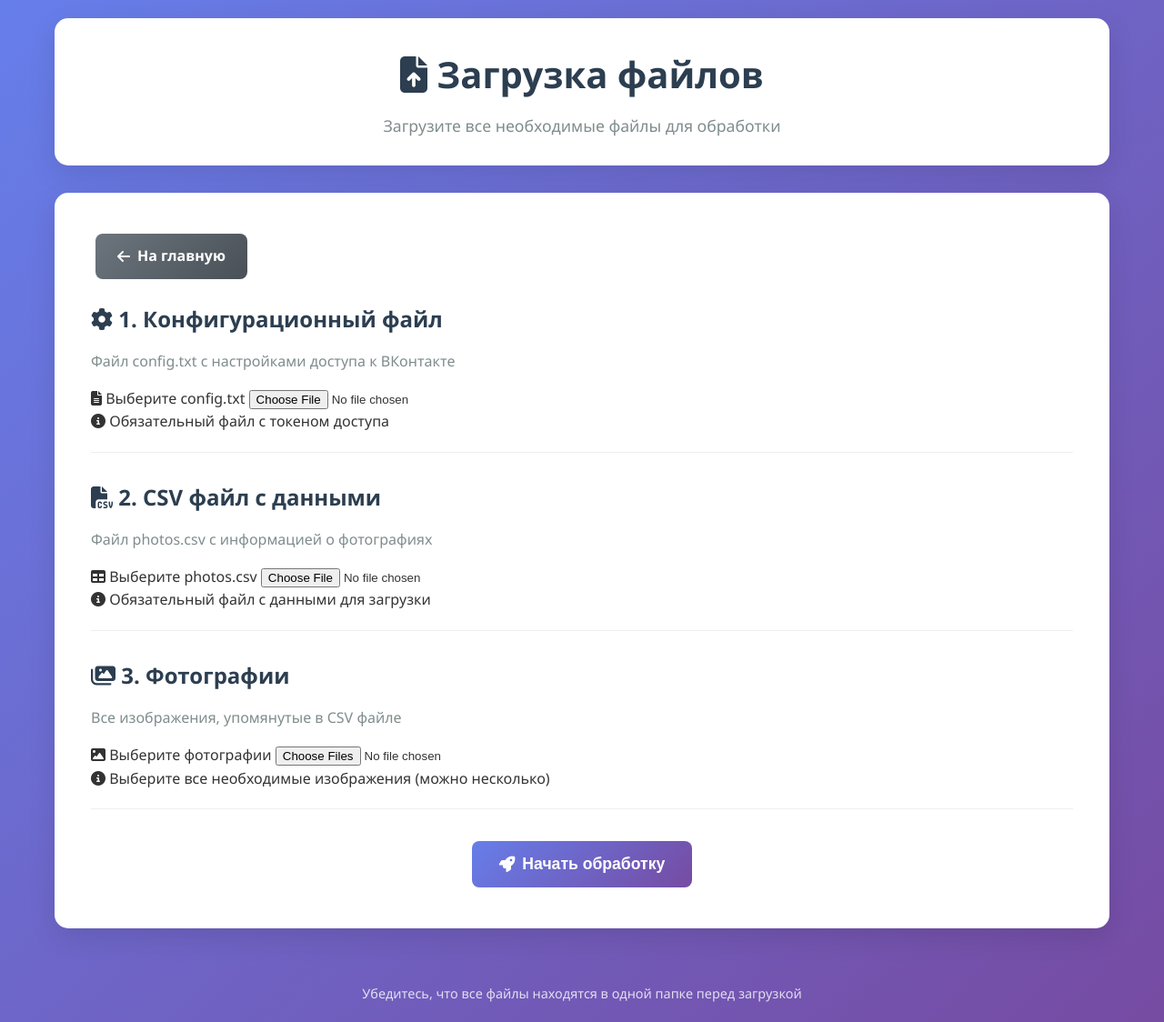
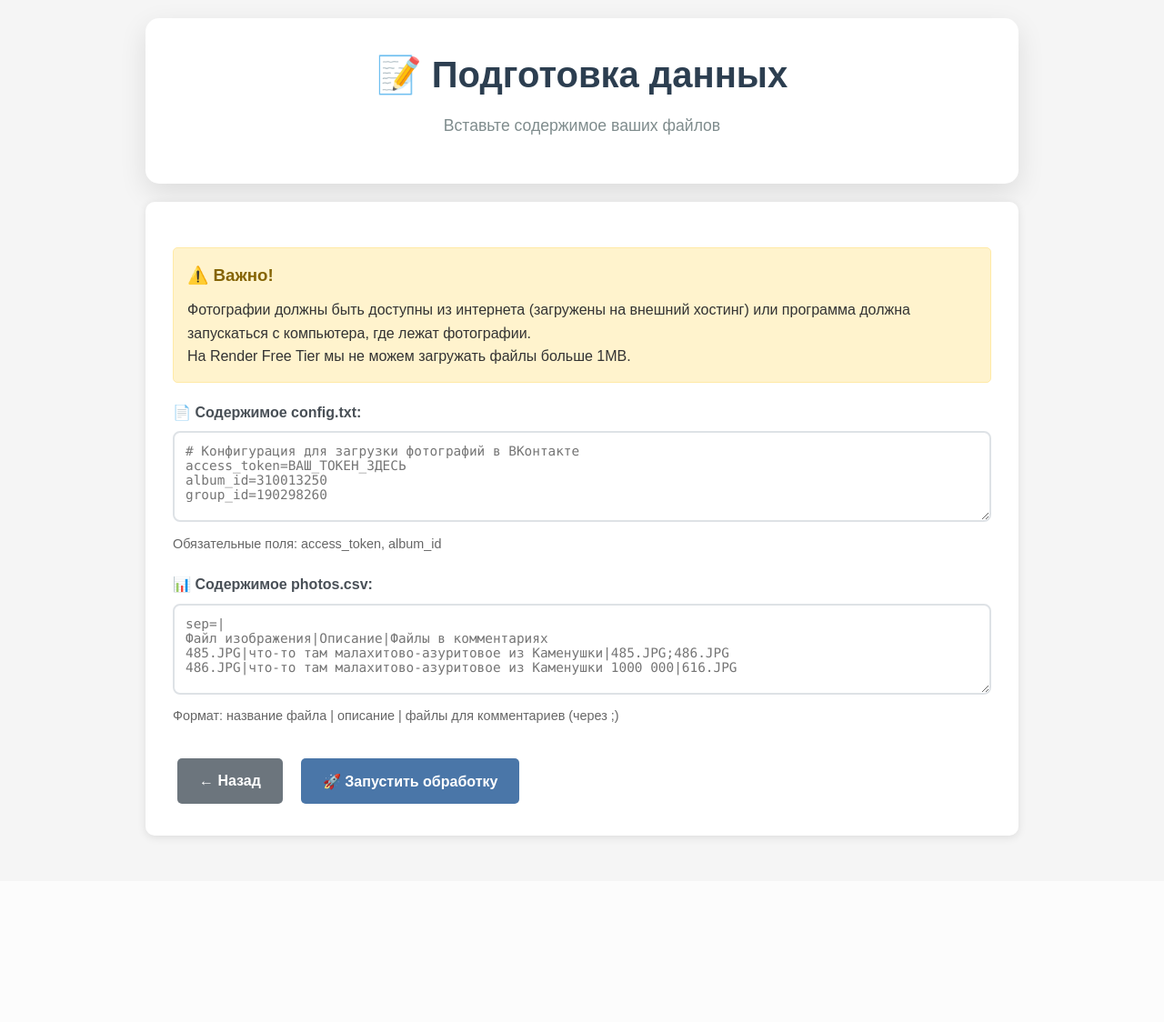
Before and after one commit to pustow-create/upload, a Flask app: page /upload in a window 1280 px wide. Shown: the whole page at 91% size. After the commit the page ends 924 px from the top, so only its background shows below. Run offline with Flask 3, Linux system fonts and the light colour scheme.

Commit message:
Update upload.html

```diff
--- a/templates/upload.html
+++ b/templates/upload.html
@@ -3,135 +3,95 @@
 <head>
     <meta charset="UTF-8">
     <meta name="viewport" content="width=device-width, initial-scale=1.0">
-    <title>Загрузка файлов - VK Photo Uploader</title>
+    <title>Загрузка данных - VK Photo Uploader</title>
     <link rel="stylesheet" href="{{ url_for('static', filename='style.css') }}">
-    <link rel="stylesheet" href="https://cdnjs.cloudflare.com/ajax/libs/font-awesome/6.4.0/css/all.min.css">
+    <style>
+        * { margin: 0; padding: 0; box-sizing: border-box; }
+        body { font-family: Arial, sans-serif; background: #f5f5f5; }
+        .container { max-width: 1000px; margin: 0 auto; padding: 20px; }
+        .header { text-align: center; margin-bottom: 20px; }
+        .card { background: white; padding: 30px; border-radius: 10px; box-shadow: 0 2px 10px rgba(0,0,0,0.1); }
+        h1 { color: #2c3e50; }
+        .subtitle { color: #7f8c8d; margin-bottom: 20px; }
+
+        .error { background: #ffebee; color: #c62828; padding: 10px; border-radius: 5px; margin-bottom: 20px; }
+
+        .form-group { margin-bottom: 20px; }
+        label { display: block; margin-bottom: 5px; font-weight: bold; color: #2c3e50; }
+        textarea { width: 100%; padding: 10px; border: 2px solid #ddd; border-radius: 5px;
+                   font-family: monospace; min-height: 150px; resize: vertical; }
+        textarea:focus { outline: none; border-color: #4a76a8; }
+
+        .form-hint { font-size: 0.9em; color: #666; margin-top: 5px; }
+
+        .btn { padding: 12px 24px; background: #4a76a8; color: white; border: none;
+               border-radius: 5px; font-size: 1em; cursor: pointer; font-weight: bold; }
+        .btn:hover { background: #3a6690; }
+        .btn-secondary { background: #6c757d; }
+        .btn-secondary:hover { background: #5a6268; }
+
+        .buttons { display: flex; gap: 10px; margin-top: 30px; }
+
+        .warning { background: #fff3cd; border: 1px solid #ffeaa7; padding: 15px; border-radius: 5px; margin: 20px 0; }
+        .warning h3 { color: #856404; margin-bottom: 10px; }
+    </style>
 </head>
 <body>
     <div class="container">
         <header class="header">
-            <h1><i class="fas fa-file-upload"></i> Загрузка файлов</h1>
-            <p class="subtitle">Загрузите все необходимые файлы для обработки</p>
+            <h1>📝 Подготовка данных</h1>
+            <p class="subtitle">Вставьте содержимое ваших файлов</p>
         </header>
 
-        <main class="main-content">
         <div class="card">
-                <div class="back-link">
-                    <a href="{{ url_for('index') }}" class="btn btn-secondary">
-                        <i class="fas fa-arrow-left"></i> На главную
-                    </a>
+            {% if error %}
+            <div class="error">
+                ❌ {{ error }}
+            </div>
+            {% endif %}
+
+            <div class="warning">
+                <h3>⚠️ Важно!</h3>
+                <p>Фотографии должны быть доступны из интернета (загружены на внешний хостинг) или
+                   программа должна запускаться с компьютера, где лежат фотографии.</p>
+                <p>На Render Free Tier мы не можем загружать файлы больше 1MB.</p>
             </div>
 
-                <form id="uploadForm" method="POST" enctype="multipart/form-data" action="{{ url_for('upload_files') }}">
-                    <div class="form-section">
-                        <h2><i class="fas fa-cog"></i> 1. Конфигурационный файл</h2>
-                        <p class="form-description">Файл config.txt с настройками доступа к ВКонтакте</p>
-                        <div class="file-upload">
-                            <label for="config_file" class="file-label">
-                                <i class="fas fa-file-text"></i>
-                                <span id="configFileName">Выберите config.txt</span>
-                                <input type="file" id="config_file" name="config_file" accept=".txt" required>
-                            </label>
-                            <div class="file-hint">
-                                <i class="fas fa-info-circle"></i> Обязательный файл с токеном доступа
-                            </div>
+            <form method="POST">
+                <div class="form-group">
+                    <label for="config_content">📄 Содержимое config.txt:</label>
+                    <textarea id="config_content" name="config_content"
+                              placeholder="# Конфигурация для загрузки фотографий в ВКонтакте
+access_token=ВАШ_ТОКЕН_ЗДЕСЬ
+album_id=310013250
+group_id=190298260" required></textarea>
+                    <div class="form-hint">
+                        Обязательные поля: access_token, album_id
                     </div>
                 </div>
 
-                    <div class="form-section">
-                        <h2><i class="fas fa-file-csv"></i> 2. CSV файл с данными</h2>
-                        <p class="form-description">Файл photos.csv с информацией о фотографиях</p>
-                        <div class="file-upload">
-                            <label for="csv_file" class="file-label">
-                                <i class="fas fa-table"></i>
-                                <span id="csvFileName">Выберите photos.csv</span>
-                                <input type="file" id="csv_file" name="csv_file" accept=".csv" required>
-                            </label>
-                            <div class="file-hint">
-                                <i class="fas fa-info-circle"></i> Обязательный файл с данными для загрузки
-                            </div>
+                <div class="form-group">
+                    <label for="csv_content">📊 Содержимое photos.csv:</label>
+                    <textarea id="csv_content" name="csv_content"
+                              placeholder="sep=|
+Файл изображения|Описание|Файлы в комментариях
+485.JPG|что-то там малахитово-азуритовое из Каменушки|485.JPG;486.JPG
+486.JPG|что-то там малахитово-азуритовое из Каменушки 1000 000|616.JPG" required></textarea>
+                    <div class="form-hint">
+                        Формат: название файла | описание | файлы для комментариев (через ;)
                     </div>
                 </div>
 
-                    <div class="form-section">
-                        <h2><i class="fas fa-images"></i> 3. Фотографии</h2>
-                        <p class="form-description">Все изображения, упомянутые в CSV файле</p>
-                        <div class="file-upload">
-                            <label for="photo_files" class="file-label">
-                                <i class="fas fa-image"></i>
-                                <span id="photoFilesName">Выберите фотографии</span>
-                                <input type="file" id="photo_files" name="photo_files" accept=".jpg,.jpeg,.png,.gif,.bmp" multiple required>
-                            </label>
-                            <div class="file-hint">
-                                <i class="fas fa-info-circle"></i> Выберите все необходимые изображения (можно несколько)
-                            </div>
-                        </div>
-                        <div id="fileList" class="file-list"></div>
-                    </div>
-
-                    <div class="form-actions">
-                        <button type="submit" class="btn btn-primary btn-large" id="submitBtn">
-                            <i class="fas fa-rocket"></i> Начать обработку
+                <div class="buttons">
+                    <a href="{{ url_for('index') }}" class="btn btn-secondary">
+                        ← Назад
+                    </a>
+                    <button type="submit" class="btn">
+                        🚀 Запустить обработку
                     </button>
-                        <div id="loading" class="loading" style="display: none;">
-                            <div class="spinner"></div>
-                            <span>Подготовка к загрузке...</span>
-                        </div>
                 </div>
             </form>
         </div>
-        </main>
-
-        <footer class="footer">
-            <p>Убедитесь, что все файлы находятся в одной папке перед загрузкой</p>
-        </footer>
     </div>
-
-    <script src="{{ url_for('static', filename='script.js') }}"></script>
-    <script>
-        // Обработчики для отображения имен файлов
-        document.getElementById('config_file').addEventListener('change', function(e) {
-            const fileName = e.target.files[0] ? e.target.files[0].name : 'Выберите config.txt';
-            document.getElementById('configFileName').textContent = fileName;
-        });
-
-        document.getElementById('csv_file').addEventListener('change', function(e) {
-            const fileName = e.target.files[0] ? e.target.files[0].name : 'Выберите photos.csv';
-            document.getElementById('csvFileName').textContent = fileName;
-        });
-
-        document.getElementById('photo_files').addEventListener('change', function(e) {
-            const fileList = document.getElementById('fileList');
-            fileList.innerHTML = '';
-
-            if (e.target.files.length > 0) {
-                const countSpan = document.getElementById('photoFilesName');
-                countSpan.textContent = `Выбрано ${e.target.files.length} файлов`;
-
-                const list = document.createElement('ul');
-                for (let i = 0; i < Math.min(e.target.files.length, 10); i++) {
-                    const li = document.createElement('li');
-                    li.textContent = e.target.files[i].name;
-                    list.appendChild(li);
-                }
-
-                if (e.target.files.length > 10) {
-                    const li = document.createElement('li');
-                    li.textContent = `... и еще ${e.target.files.length - 10} файлов`;
-                    list.appendChild(li);
-                }
-
-                fileList.appendChild(list);
-            } else {
-                document.getElementById('photoFilesName').textContent = 'Выберите фотографии';
-            }
-        });
-
-        // Обработчик отправки формы
-        document.getElementById('uploadForm').addEventListener('submit', function() {
-            document.getElementById('submitBtn').style.display = 'none';
-            document.getElementById('loading').style.display = 'flex';
-        });
-    </script>
 </body>
 </html>
```
Lines whose indentation alone changed are shown as unchanged.
